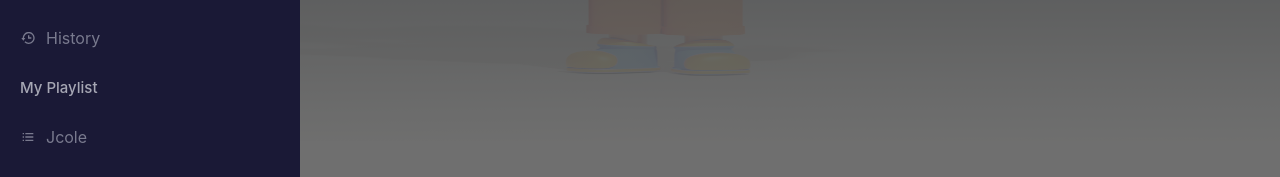
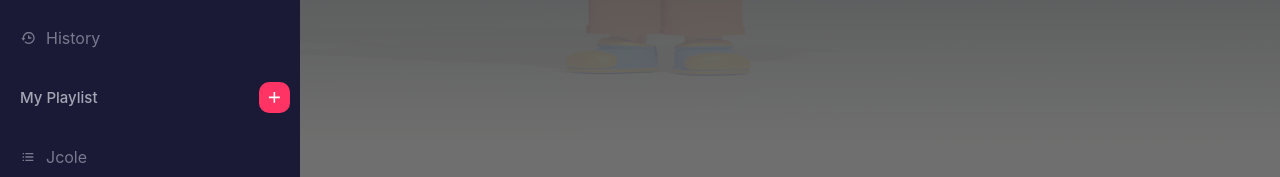
Before and after one commit to RaoulBock/Streaming-React-js, a React (Create React App) app: page / in a window 1280 px wide. Both pictures are taken after a click on the element 32 px from the left and 37 px from the top of the page. Shown: the part 359-536 px from the top of the page. Built offline with nearby package versions, Linux system fonts and the light colour scheme.

Commit message:
front-end

```diff
--- a/src/App.css
+++ b/src/App.css
@@ -35,7 +35,7 @@
 .logo {
   width: 100%;
   position: absolute;
-  top: -13%;
+  top: -123px;
 }
 .menulist_outline, .menulist_active {
   display: flex;
@@ -463,3 +463,17 @@ h2.card_header {
   align-items: center;
   float: right;
 }
+.side_nav_grid {
+  display: flex;
+  align-items: center;
+  justify-content: space-between;
+}
+.menu_list_icon {
+  color: #fff;
+  margin-right: 10px;
+  background-color: #ff3465;
+  padding: 6px;
+  border-radius: 10px;
+  display: flex;
+  cursor: pointer;
+}
--- a/src/Components/Nav/SideNav.js
+++ b/src/Components/Nav/SideNav.js
@@ -84,7 +84,10 @@ export const SideNav = () => {
           {side_menu_option_one.map((e, i) => {
             return <MenuList item={e} key={i} />;
           })}
-          <h3 className="menu_list_title">My Playlist</h3>
+          <div className="side_nav_grid">
+            <h3 className="menu_list_title">My Playlist</h3>
+            <h3 className="menu_list_icon">{APP_ICONS.PLUS}</h3>
+          </div>
           {side_menu_option_two.map((e, i) => {
             return <MenuList item={e} key={i} />;
           })}
--- a/src/context/settings.js
+++ b/src/context/settings.js
@@ -12,6 +12,7 @@ import {
   BiPause,
   BiListUl,
   BiMenuAltLeft,
+  BiPlus,
 } from "react-icons/bi";
 
 export const APP_ICONS = {
@@ -28,6 +29,7 @@ export const APP_ICONS = {
   PAUSE: <BiPause />,
   PLAYLIST: <BiListUl />,
   MENU: <BiMenuAltLeft />,
+  PLUS: <BiPlus />,
 };
 
 export const APP_PAGES = {
```
